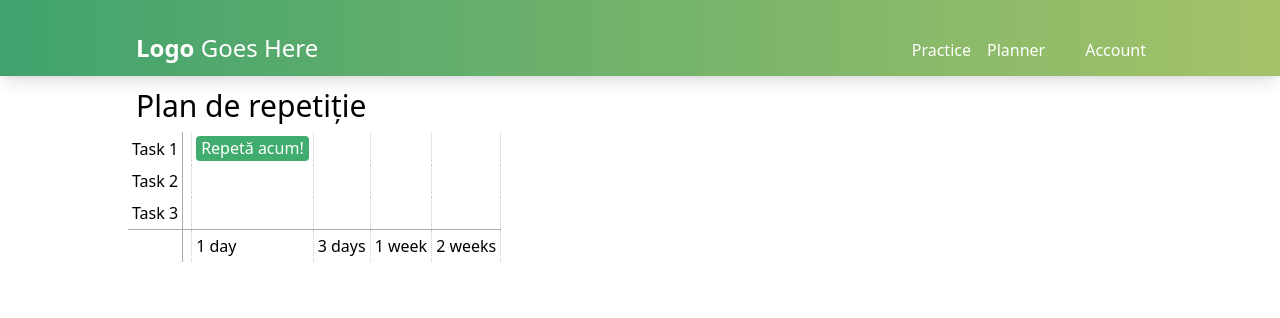
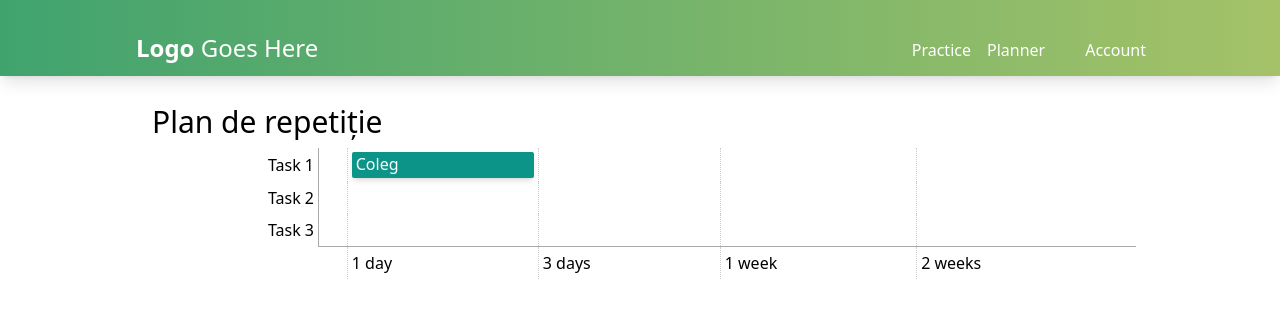
Before and after one commit to ratasorin/unihack, a React (Vite) app in the folder client/: page /planner in a window 1280 px wide. Shown: the top 318 px of the page. Built offline with nearby package versions, Linux system fonts and the light colour scheme; some icons are missing.

Commit message:
Update to planner page

```diff
--- a/client/src/components/timetable/index.jsx
+++ b/client/src/components/timetable/index.jsx
@@ -6,13 +6,20 @@ import './timetable.css';
 /**************************
  * CONFIG
  ***************************/
+
+export function TimetableEvent(params) {
+    return (
+        <div className='rounded-sm shadow-md pt-0 pb-0.5 px-1 white bg-teal-600 text-white'>{params.children}</div>
+    )
+}
+
 export default function Timetable(params) {
     return (
         <table className='timetable'>
             <tr>
                 <td>Task 1</td>
                 <td></td>
-                <td><div className='event'>Repetă acum!</div></td>
+                <td><TimetableEvent>Coleg</TimetableEvent></td>
                 <td></td>
                 <td></td>
                 <td></td>
--- a/client/src/components/timetable/timetable.css
+++ b/client/src/components/timetable/timetable.css
@@ -1,12 +1,25 @@
+.timetable {
+    cursor: default;
+    width: 100%;
+}
+
 .timetable tr td {
     border-right: 1px dotted #ccc;
     padding: 4px;
 }
-.timetable tr td:first-child {
-    border-right: 1px solid #aaa;
+.timetable tr td:last-child {
+    border-right: none;
 }
 .timetable tr:last-child td {
     border-top: 1px solid #aaa;
+}
+.timetable tr td:first-child {
+    border-right: 1px solid #aaa;
+    text-align: right;
+    border-top: none;
+}
+.timetable tr:last-child td:first-child {
+    border: none;
 }
 
 .timetable .event {
@@ -14,4 +27,5 @@
     color: white;
     border-radius: 4px;
     padding: 0 5px 1px;
+    box-shadow: 0;
 }
--- a/client/src/pages/PlannerPage.jsx
+++ b/client/src/pages/PlannerPage.jsx
@@ -2,6 +2,7 @@
  * IMPORTS
  ***************************/
 import Timetable from '../components/timetable';
+import Sub from '../components/sub';
 
 /**************************
  * CONFIG
@@ -9,10 +10,10 @@ import Timetable from '../components/timetable';
 
 const PlannerPage = () => {
   return (
-    <>
+    <Sub>
       <h1 className='text-3xl p-2 border-0 border-b-1 border-dotted border-gray-400'>Plan de repetiție</h1>
       <Timetable />
-    </>
+    </Sub>
   )
 };
 
```
